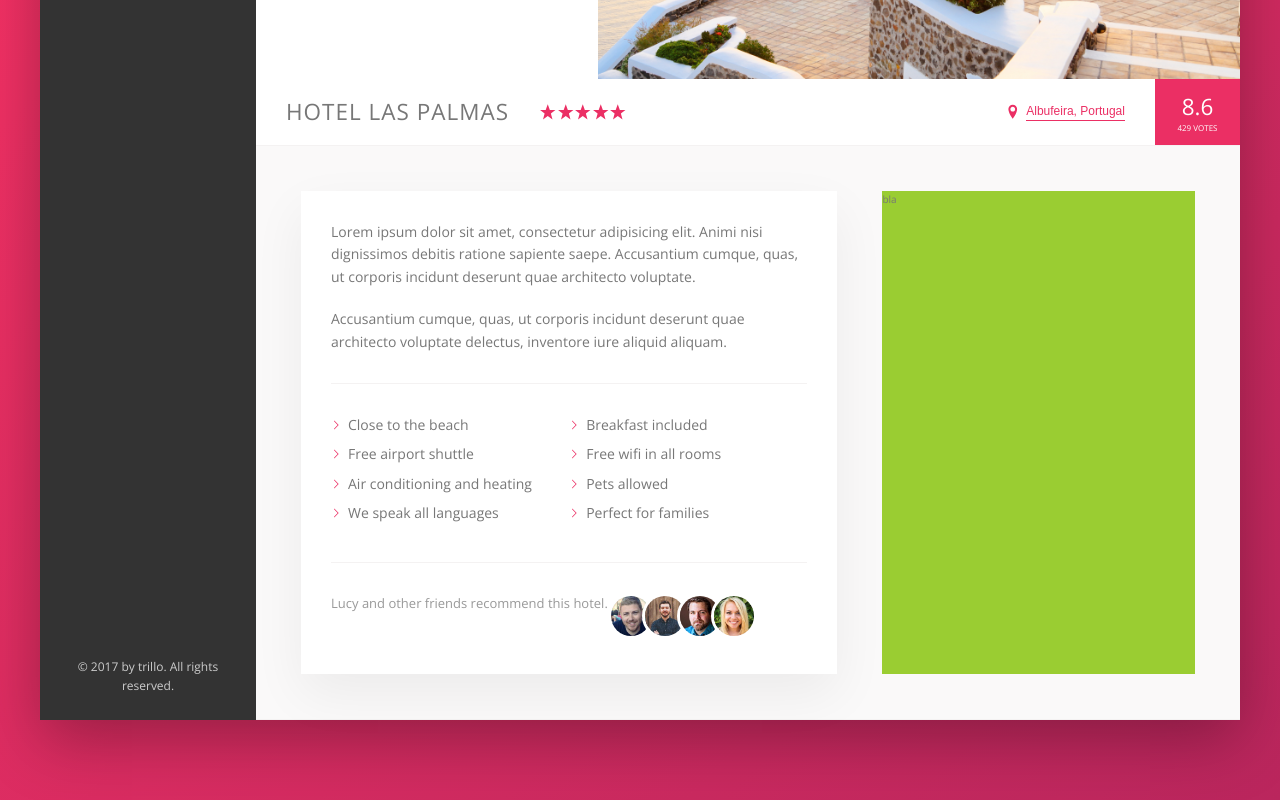
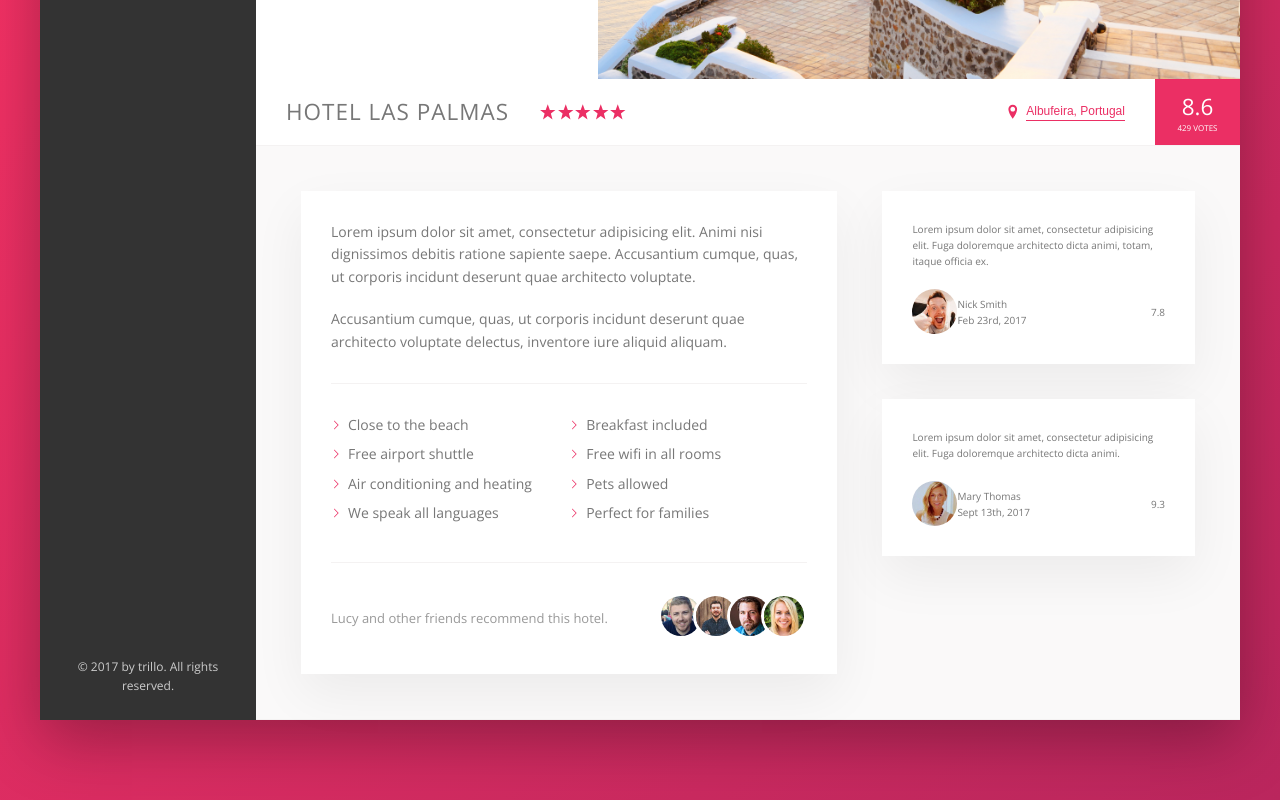
Before and after one commit to AndreaMartins/trilloproject-flexboxadvanced, a website: page index.html in a window 1280 px wide. Shown: the part 456-1256 px from the top of the page. Drawn offline with nearby package versions, Linux system fonts and the light colour scheme.

Commit message:
review part

```diff
--- a/index.html
+++ b/index.html
@@ -162,9 +162,44 @@
                     </div>
                   </div>
                 </div>
-                <div class="user-reviews">
-                  bla
-                </div>
+                <figure class="user-reviews">
+
+                  <figure class="review">
+                    <blockquote class="review__text" cite="http://">
+                      Lorem ipsum dolor sit amet, consectetur adipisicing elit. Fuga doloremque architecto dicta animi, totam, itaque officia ex.
+                    </blockquote>
+
+                    <figcaption class="review__user">
+                      <img src="img/user-1.jpg" alt="User 1" class="review__photo">
+                      <div class="review__user-box">
+                        <p class="review__user-name">Nick Smith</p>
+                        <p class="review__user-date">Feb 23rd, 2017</p>
+                      </div>
+                      <div class="review__rating">
+                        7.8
+                      </div>
+                    </figcaption>
+                  </figure>
+
+                  <figure class="review">
+                    <blockquote class="review__text" cite="http://">
+                      Lorem ipsum dolor sit amet, consectetur adipisicing elit. Fuga doloremque architecto dicta animi.
+                    </blockquote>
+
+                    <figcaption class="review__user">
+                      <img src="img/user-2.jpg" alt="User 1" class="review__photo">
+                      <div class="review__user-box">
+                        <p class="review__user-name">Mary Thomas</p>
+                        <p class="review__user-date">Sept 13th, 2017</p>
+                      </div>
+                      <div class="review__rating">
+                        9.3
+                      </div>
+                    </figcaption>
+                  </figure>
+
+
+                </figure>
               </div>
             </main>
           </div>
--- a/sass/_components.scss
+++ b/sass/_components.scss
@@ -377,8 +377,13 @@
   color: var(--color-grey-dark-3);
 
   display: flex;
+  align-items: center;
 
   &__count {
+    margin-right: auto;
+  }
+
+  &__friends {
 
   }
 
@@ -394,3 +399,46 @@
       }
   }
 }
+
+///
+//REVIEWS
+
+.review {
+  background-color: #fff;
+  box-shadow: var(--shadow-light);
+  padding: 3rem;
+  margin-bottom: 3.5rem;
+
+  &__text{
+    margin-bottom: 2rem;
+  }
+
+  &__user{
+    display: flex;
+    align-items: center;
+
+  }
+
+  &__photo{
+      height: 4.5rem;
+      width: 4.5rem;
+      border-radius: 50%;
+  }
+
+  &__user-box{
+    margin-right: auto;
+  }
+
+  &__user-name{
+
+  }
+
+  &__user-date {
+
+  }
+
+  &__rating{
+
+  }
+
+}
--- a/sass/_layout.scss
+++ b/sass/_layout.scss
@@ -54,6 +54,5 @@
 }
 
 .user-reviews {
-  background-color: yellowgreen;
   flex: 1;
 }
```
Also changed, not shown: css/style.css.
